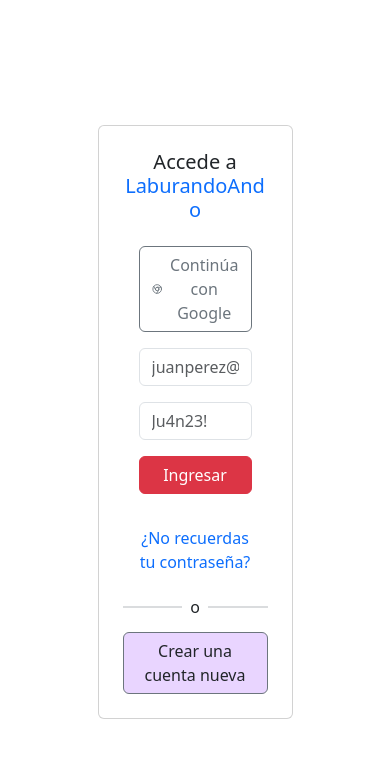
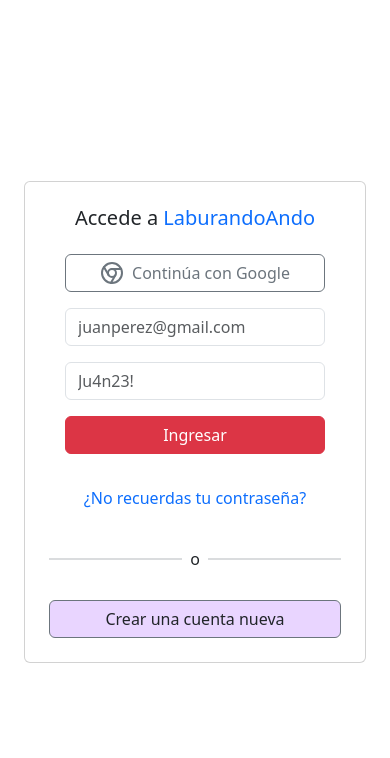
Before and after one commit to FranprzDev/LaburandoAndo, a React (Vite) app: page /login in a window 390 px wide. Shown: the top 758 px of the page. Built offline with nearby package versions, Linux system fonts and the light colour scheme.

Commit message:
Añado el responsive a la página de logueo, además agrego un par de animaciones a la clase de bootstrap 'btn'.

```diff
--- a/src/App.css
+++ b/src/App.css
@@ -1,28 +1,28 @@
-#root{
+#root {
     display: flex;
     flex-direction: column;
     min-height: 100vh;
-    --Negro:  #000000;
+    --Negro: #000000;
     --Violeta: #853f78;
     --Rosa: #f1d0eb;
     --Lavanda: #f0e6ef;
 }
 
-.mainSection{
+.mainSection {
     flex-grow: 1;
 }
 
-.btn-Profesional{
+.btn-Profesional {
     background-color: var(--Violeta);
     color: white;
 }
 
-.btn-Profesional:hover{
+.btn-Profesional:hover {
     background-color: #501c46;
     color: white;
 }
 
-.instagramLogo{
+.instagramLogo {
     background: radial-gradient(circle farthest-corner at 35% 90%, #fec564, transparent 50%), radial-gradient(circle farthest-corner at 0 140%, #fec564, transparent 50%), radial-gradient(ellipse farthest-corner at 0 -25%, #5258cf, transparent 50%), radial-gradient(ellipse farthest-corner at 20% -50%, #5258cf, transparent 50%), radial-gradient(ellipse farthest-corner at 100% 0, #893dc2, transparent 50%), radial-gradient(ellipse farthest-corner at 60% -20%, #893dc2, transparent 50%), radial-gradient(ellipse farthest-corner at 100% 100%, #d9317a, transparent), linear-gradient(#6559ca, #bc318f 30%, #e33f5f 50%, #f77638 70%, #fec66d 100%);
     color: white;
 }
@@ -35,7 +35,31 @@
     background-color: #D1B3FF;
 }
 
+.btn-Registrarse:focus {
+    background-color: #D1B3FF;
+}
+
+.btn-Registrarse:active {
+    background-color: #D1B3FF !important;
+}
+
 .btn-LoginGoogle:hover {
     background-color: #efeef0;
     color: #000000;
 }
+
+.btn-LoginGoogle:active {
+    background-color: #efeef0 !important;
+    color: #000000 !important;
+
+}
+
+.btn-LoginGoogle:focus {
+    background-color: #efeef0;
+    color: #000000;
+}
+
+.btn:active {
+    transform: translateY(2px);
+    transition: cubic-bezier(1, 0, 0, 1) 0.2s;
+}
--- a/src/pages/Login.jsx
+++ b/src/pages/Login.jsx
@@ -1,15 +1,18 @@
+import React from "react";
+
 export default function Login() {
   return (
-    <div className="d-flex flex-column align-items-center justify-content-center min-vh-100">
-        {/* TODO: Hay que esperar los otros commits con el footer & navbar así pueda centrar bien el login. */}
-      <div className="card w-50 max-w-sm p-4">
+    <div className="container d-flex flex-column align-items-center justify-content-center min-vh-100">
+      <div className="row w-100">
+        <div className="col-12 col-sm-10 col-md-8 col-lg-6 col-xl-5 mx-auto">
+          <div className="card p-4">
             <div className="text-center">
               <h5 className="card-title">
                 Accede a <span className="text-primary">LaburandoAndo</span>
               </h5>
             </div>
             <div className="card-body">
-          <button className="btn btn-LoginGoogle btn-outline-secondary w-100 d-flex align-items-center justify-content-center">
+              <button className="btn btn-LoginGoogle btn-outline-secondary w-100 d-flex align-items-center justify-content-center mb-3">
                 <svg
                   xmlns="http://www.w3.org/2000/svg"
                   width="24"
@@ -53,7 +56,7 @@ export default function Login() {
                 </a>
               </div>
             </div>
-        <div className="d-flex align-items-center w-100">
+            <div className="d-flex align-items-center w-100 my-3">
               <hr className="flex-grow-1 border border-secondary border-1" />
               <span className="mx-2">o</span>
               <hr className="flex-grow-1 border border-secondary border-1" />
@@ -65,28 +68,7 @@ export default function Login() {
             </div>
           </div>
         </div>
+      </div>
+    </div>
   );
 }
-
-function ChromeIcon(props) {
-  return (
-    <svg
-      {...props}
-      xmlns="http://www.w3.org/2000/svg"
-      width="24"
-      height="24"
-      viewBox="0 0 24 24"
-      fill="none"
-      stroke="currentColor"
-      strokeWidth="2"
-      strokeLinecap="round"
-      strokeLinejoin="round"
-    >
-      <circle cx="12" cy="12" r="10" />
-      <circle cx="12" cy="12" r="4" />
-      <line x1="21.17" x2="12" y1="8" y2="8" />
-      <line x1="3.95" x2="8.54" y1="6.06" y2="14" />
-      <line x1="10.88" x2="15.46" y1="21.94" y2="14" />
-    </svg>
-  );
-}
```
Lines whose indentation alone changed are shown as unchanged.
